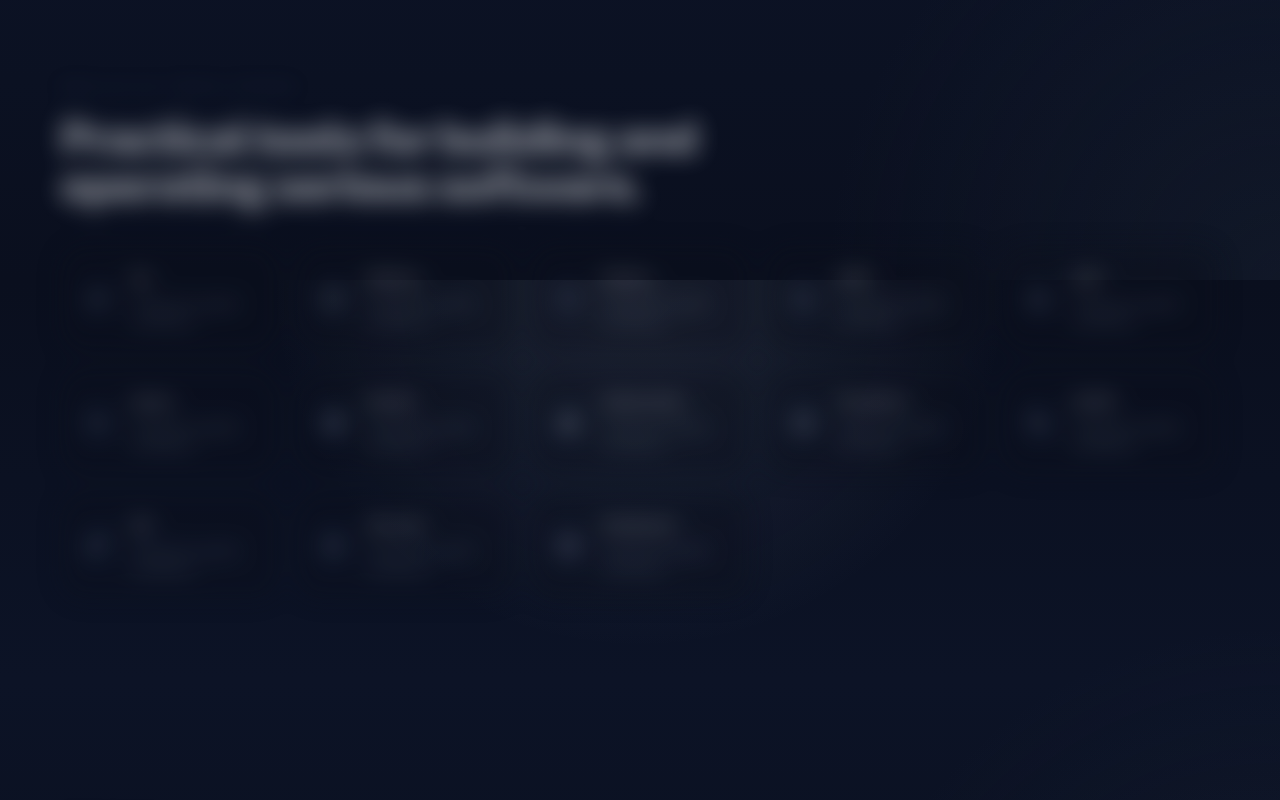
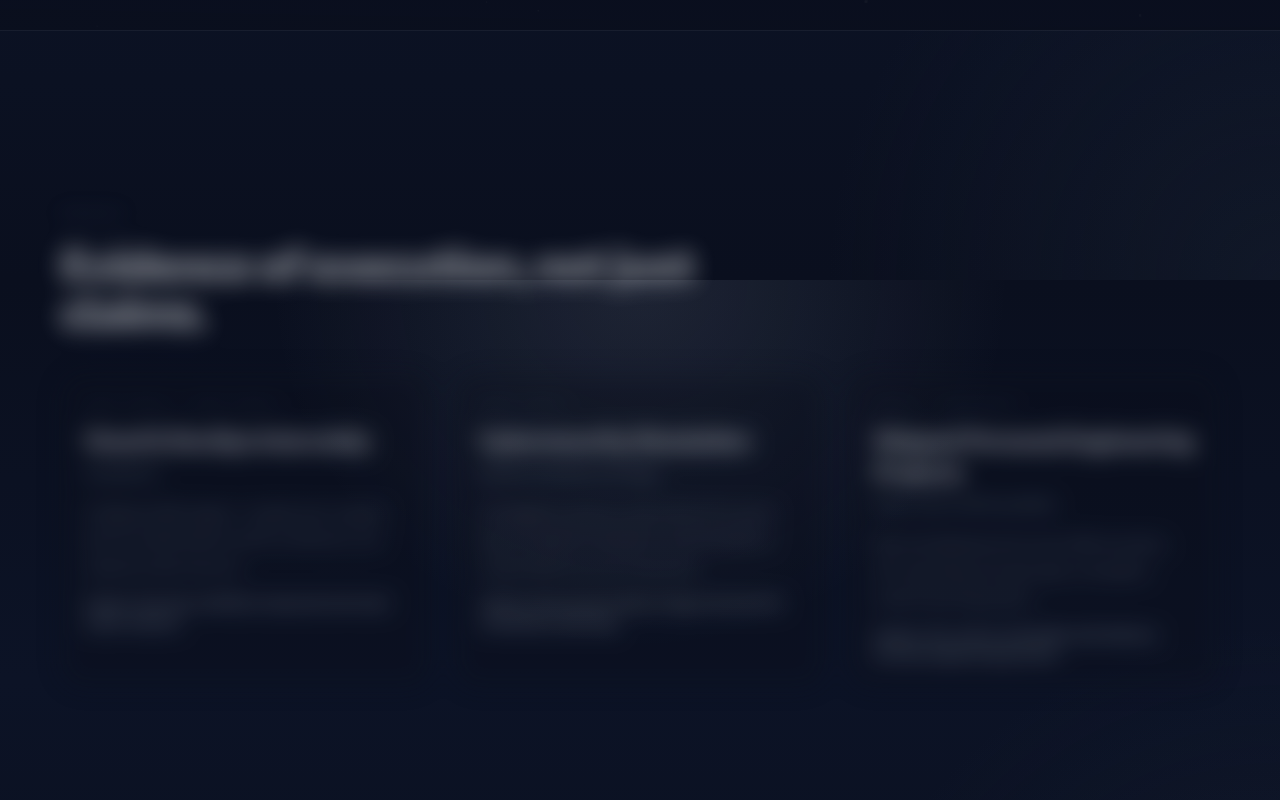
Before and after one commit to treasurebby/myportfolio, a Next.js app: page / in a window 1280 px wide. Shown: the part 1320-2120 px from the top of the page. Built offline with nearby package versions, Linux system fonts and the light colour scheme.

Commit message:
more changes

```diff
--- a/app/layout.tsx
+++ b/app/layout.tsx
@@ -15,26 +15,40 @@ const bodyFont = IBM_Plex_Sans({
 export const metadata: Metadata = {
   title: "Ehiomhen Treasure | Cloud, DevOps & Backend Engineer",
   description:
-    "Cinematic portfolio for Ehiomhen Treasure, a Cloud and Web Engineer focused on resilient infrastructure, backend systems, and polished web experiences.",
+    "Cinematic portfolio for Ehiomhen Treasure, a cloud, backend, and DevOps engineer focused on production-ready systems, resilient infrastructure, and scalable web applications.",
   keywords: [
     "Ehiomhen Treasure",
     "Cloud Engineer",
+    "Cloud Computing Portfolio",
     "DevOps Engineer",
     "Backend Engineer",
+    "Junior Backend Engineer",
+    "Cloud Backend Engineer",
+    "AWS",
+    "FastAPI",
     "Portfolio",
     "Next.js",
   ],
   openGraph: {
     title: "Ehiomhen Treasure | Cloud, DevOps & Backend Engineer",
     description:
-      "Cinematic portfolio for Ehiomhen Treasure, focused on resilient infrastructure, backend systems, and polished web experiences.",
+      "Portfolio focused on cloud-native web apps, backend engineering, and reliable DevOps delivery.",
     type: "website",
+    images: [
+      {
+        url: "/portrait.jpg",
+        width: 1200,
+        height: 630,
+        alt: "Ehiomhen Treasure portfolio preview",
+      },
+    ],
   },
   twitter: {
     card: "summary_large_image",
     title: "Ehiomhen Treasure | Cloud, DevOps & Backend Engineer",
     description:
-      "Cloud and web engineer portfolio focused on reliable systems and high-quality user experiences.",
+      "Cloud, backend, and DevOps portfolio focused on scalable systems and reliable delivery.",
+    images: ["/portrait.jpg"],
   },
 };
 
--- a/app/page.tsx
+++ b/app/page.tsx
@@ -1,10 +1,10 @@
 import ContactSection from "@/components/contact-section";
 import HeroSection from "@/components/hero-section";
 import ParticleBackground from "@/components/particle-background";
+import ProofSection from "@/components/proof-section";
 import ProjectsSection from "@/components/projects-section";
 import ScrollEffects from "@/components/scroll-effects";
 import SkillsSection from "@/components/skills-section";
-import TimelineSection from "@/components/timeline-section";
 
 export default function Home() {
   return (
@@ -15,9 +15,9 @@ export default function Home() {
         <div className="absolute right-[-8rem] top-[28rem] h-[28rem] w-[28rem] rounded-full bg-[#334155]/18 blur-3xl" />
       </div>
       <HeroSection particleBackground={<ParticleBackground />} />
+      <ProofSection />
       <SkillsSection />
       <ProjectsSection />
-      <TimelineSection />
       <ContactSection />
     </main>
   );
--- a/components/contact-section.tsx
+++ b/components/contact-section.tsx
@@ -19,17 +19,33 @@ export default function ContactSection() {
   const [hasSubmitted, setHasSubmitted] = useState(false);
 
   return (
-    <section id="contact" data-cinematic-section className="px-6 py-24 sm:px-10 lg:px-12">
-      <div className="mx-auto grid w-full max-w-7xl gap-10 lg:grid-cols-[1.1fr,0.9fr]">
+    <section id="contact" data-cinematic-section className="px-6 py-16 sm:px-10 lg:px-12">
+      <div className="mx-auto grid w-full max-w-6xl gap-8 lg:grid-cols-[1.1fr,0.9fr]">
         <div className="max-w-2xl">
           <p className="text-sm uppercase tracking-[0.4em] text-[#64748B]">Contact</p>
-          <h2 className="mt-4 font-display text-4xl font-black tracking-[-0.05em] text-[#F8FAFC] sm:text-5xl">
-            Let&apos;s build the next platform, service, or delivery pipeline.
+          <h2 className="mt-4 font-display text-3xl font-black tracking-[-0.05em] text-[#F8FAFC] sm:text-4xl">
+            Open to internships and junior cloud-backend roles.
           </h2>
-          <p className="mt-6 text-base leading-8 text-[#CBD5E1] sm:text-lg">
+          <p className="mt-5 text-base leading-7 text-[#CBD5E1]">
             Share the problem, the constraints, and the timeline. I&apos;ll respond with a practical plan
             and the shortest path to a reliable result.
           </p>
+
+          <div className="mt-5 flex flex-wrap gap-3">
+            <span className="rounded-full border border-slate-500/35 bg-slate-900/70 px-4 py-2 text-xs uppercase tracking-[0.25em] text-[#E2E8F0]">
+              Available for internships
+            </span>
+            <span className="rounded-full border border-slate-500/35 bg-slate-900/70 px-4 py-2 text-xs uppercase tracking-[0.25em] text-[#E2E8F0]">
+              Replies within 24 hours
+            </span>
+          </div>
+
+          <a
+            className="mt-6 inline-flex items-center justify-center rounded-full border border-slate-500/35 bg-white/[0.03] px-5 py-3 text-sm font-semibold text-[#E2E8F0] transition hover:border-slate-300/50 hover:bg-white/[0.06]"
+            href="mailto:ehiomhentreasureruth@gmail.com"
+          >
+            Email me directly
+          </a>
 
           <div className="mt-8 flex flex-wrap gap-4 text-sm text-[#94A3B8]">
             <a className="transition hover:text-[#E2E8F0]" href="https://github.com/treasurebby" target="_blank" rel="noopener noreferrer">
@@ -53,8 +69,12 @@ export default function ContactSection() {
             event.preventDefault();
             setHasSubmitted(true);
           }}
-          className="glass-panel rounded-[1.75rem] p-6"
+          className="glass-panel rounded-[1.5rem] p-5"
         >
+          <p className="mb-4 text-sm text-[#94A3B8]">
+            Prefer a form? Share your project details below.
+          </p>
+
           <div className="grid gap-4">
             <label className="grid gap-2 text-sm text-[#CBD5E1]">
               Name
@@ -103,7 +123,7 @@ export default function ContactSection() {
             whileTap="tap"
             className="mt-5 inline-flex w-full items-center justify-center rounded-full bg-gradient-to-r from-[#E2E8F0] to-[#94A3B8] px-5 py-3 text-sm font-semibold text-[#0A0F1E] shadow-glow transition hover:brightness-110"
           >
-            Send message
+            Send project details
           </motion.button>
 
           {hasSubmitted ? (
--- a/components/hero-section.tsx
+++ b/components/hero-section.tsx
@@ -64,15 +64,15 @@ export default function HeroSection({ particleBackground }: HeroSectionProps) {
             className="inline-flex w-fit items-center gap-2 rounded-full border border-slate-500/30 bg-white/[0.03] px-4 py-2 text-sm text-[#E2E8F0] backdrop-blur-md"
           >
             <span className="h-2 w-2 rounded-full bg-[#E2E8F0] shadow-[0_0_24px_rgba(148,163,184,0.4)]" />
-            Cloud and web systems. DevOps precision. Backend scale.
+            Cloud-native web apps. Reliable CI/CD. Production-ready infrastructure.
           </motion.div>
 
           <motion.div variants={itemVariants} className="max-w-5xl">
             <p className="mb-4 text-sm uppercase tracking-[0.45em] text-[#64748B]">
-              Cloud and Web Engineer
+              Cloud, Backend, and DevOps Engineer
             </p>
             <div className="flex flex-col items-start gap-4 sm:flex-row sm:items-center sm:gap-5">
-              <div className="relative h-24 w-24 overflow-hidden rounded-2xl border border-slate-500/35 bg-slate-900/70 shadow-[0_16px_40px_rgba(148,163,184,0.18)] sm:h-28 sm:w-28">
+              <div className="relative h-40 w-40 overflow-hidden rounded-2xl border border-slate-500/35 bg-slate-900/70 shadow-[0_16px_40px_rgba(148,163,184,0.18)] sm:h-56 sm:w-56">
                 <Image
                   src="/portrait.jpg"
                   alt="Portrait of Ehiomhen Treasure"
@@ -89,8 +89,11 @@ export default function HeroSection({ particleBackground }: HeroSectionProps) {
               </h1>
             </div>
             <p className="mt-6 max-w-2xl text-lg leading-8 text-[#CBD5E1] sm:text-xl">
-              I design and ship resilient cloud infrastructure and web platforms with smooth user
-              experiences, strong reliability, and room to scale.
+              I build cloud-native web applications with resilient backend systems, practical DevOps
+              workflows, and infrastructure that holds up in production.
+            </p>
+            <p className="mt-3 text-sm font-semibold uppercase tracking-[0.25em] text-[#94A3B8]">
+              10+ shipped projects | AWS-focused | Next.js and FastAPI systems
             </p>
           </motion.div>
 
@@ -131,7 +134,7 @@ export default function HeroSection({ particleBackground }: HeroSectionProps) {
               { label: "GitHub", href: "https://github.com/treasurebby" },
               { label: "LinkedIn", href: "https://www.linkedin.com/in/ehiomhen-treasure-889a4b298" },
               { label: "Email", href: "mailto:ehiomhentreasureruth@gmail.com" },
-              { label: "Download CV", href: "/ehiomhen-treasure-cv.pdf.pdf", download: true },
+              { label: "Download CV", href: "/ehiomhen-treasure-cv.pdf", download: true },
             ].map((button) => (
               <motion.a
                 key={button.label}
--- a/components/projects-section.tsx
+++ b/components/projects-section.tsx
@@ -5,9 +5,11 @@ import { motion } from "framer-motion";
 const projects = [
   {
     name: "Customer Complaint System (AWS Serverless)",
-    period: "2023 - 2027",
-    description:
-      "Built a serverless app using Lambda, DynamoDB, and API Gateway with CloudWatch logs, REST APIs, and basic IaC.",
+    period: "Production build",
+    problem: "Needed a scalable complaint intake flow without managing servers.",
+    built:
+      "Implemented a serverless backend with Lambda, DynamoDB, API Gateway, and CloudWatch-backed observability.",
+    outcome: "Reduced operational overhead and created a cleaner path to scale traffic.",
     stack: ["AWS Lambda", "DynamoDB", "API Gateway", "CloudWatch"],
     github: "https://github.com/treasurebby",
     status: "Completed",
@@ -15,8 +17,10 @@ const projects = [
   {
     name: "Secure 2-Tier Web App (AWS VPC)",
     period: "Project",
-    description:
-      "Configured VPC with public/private subnets, deployed EC2 and RDS, and implemented security groups, route tables, and NACLs.",
+    problem: "Needed a secure architecture separating public and private workloads.",
+    built:
+      "Configured public/private subnets, EC2 and RDS placement, plus strict security groups, route tables, and NACLs.",
+    outcome: "Improved network isolation and reduced exposed attack surface.",
     stack: ["AWS VPC", "EC2", "RDS", "Security Groups"],
     github: "https://github.com/treasurebby",
     status: "Completed",
@@ -24,8 +28,10 @@ const projects = [
   {
     name: "Food Delivery App (React Native)",
     period: "Project",
-    description:
-      "Designed a functional mobile UI with categories, restaurant lists, and mock API integration.",
+    problem: "Needed a smooth mobile flow for browse-to-order interaction.",
+    built:
+      "Designed category and listing interfaces with reusable components and mock API-driven rendering.",
+    outcome: "Faster UI iteration and a cleaner base for integrating real backend APIs.",
     stack: ["React Native", "Mobile UI", "Mock APIs"],
     github: "https://github.com/treasurebby",
     status: "Completed",
@@ -33,8 +39,10 @@ const projects = [
   {
     name: "Mood Detector (ML + CV)",
     period: "Project",
-    description:
-      "Trained a model on Kaggle data to classify emotions from images and live camera input.",
+    problem: "Needed image and webcam emotion classification for real-time feedback.",
+    built:
+      "Trained and evaluated a computer-vision model with Kaggle data for static and live camera inference.",
+    outcome: "Delivered a working end-to-end ML pipeline from training to live prediction.",
     stack: ["Python", "Machine Learning", "Computer Vision", "Kaggle"],
     github: "https://github.com/treasurebby",
     status: "Completed",
@@ -42,8 +50,9 @@ const projects = [
   {
     name: "Q&A App (Gemini API)",
     period: "Project",
-    description:
-      "Integrated Gemini API to answer user questions in real time.",
+    problem: "Needed instant, context-aware responses in a simple interface.",
+    built: "Integrated Gemini API request/response flows with real-time user interactions.",
+    outcome: "Improved response speed and reduced friction in question-answer workflows.",
     stack: ["Gemini API", "Real-time Responses"],
     github: "https://github.com/treasurebby",
     status: "Completed",
@@ -51,8 +60,10 @@ const projects = [
   {
     name: "GetBetter - Self-Improvement Platform",
     period: "In Progress",
-    description:
-      "Building a personal goal-tracking platform with time-based logging and self-improvement workflows.",
+    problem: "Needed a structured way to track goals and daily execution.",
+    built:
+      "Designing goal tracking, timed logging, and behavior loops for continuous self-improvement.",
+    outcome: "Building toward clearer progress visibility and stronger accountability loops.",
     stack: ["Web App", "Goal Tracking", "Time Logging"],
     github: "https://github.com/treasurebby",
     status: "In Progress",
@@ -76,15 +87,35 @@ const cardVariants = {
 };
 
 export default function ProjectsSection() {
+  const featuredProject = projects[0];
+
   return (
     <section id="projects" data-cinematic-section className="border-b border-white/5 px-6 py-24 sm:px-10 lg:px-12">
       <div className="mx-auto w-full max-w-7xl">
         <div className="mb-10 max-w-3xl">
           <p className="text-sm uppercase tracking-[0.4em] text-[#64748B]">Projects</p>
           <h2 className="mt-4 font-display text-4xl font-black tracking-[-0.05em] text-[#F8FAFC] sm:text-5xl">
-            Real projects across cloud, web applications, and machine learning.
+            Built to solve real delivery, reliability, and scale problems.
           </h2>
         </div>
+
+        <article className="glass-panel mb-8 rounded-[1.75rem] p-6 sm:p-8">
+          <p className="text-xs uppercase tracking-[0.35em] text-[#64748B]">Featured Case Study</p>
+          <h3 className="mt-3 font-display text-3xl font-black tracking-[-0.04em] text-[#F8FAFC] sm:text-4xl">
+            {featuredProject.name}
+          </h3>
+          <div className="mt-6 grid gap-4 text-sm leading-7 text-[#CBD5E1] sm:grid-cols-3">
+            <p>
+              <span className="font-semibold text-[#E2E8F0]">Problem:</span> {featuredProject.problem}
+            </p>
+            <p>
+              <span className="font-semibold text-[#E2E8F0]">Built:</span> {featuredProject.built}
+            </p>
+            <p>
+              <span className="font-semibold text-[#E2E8F0]">Outcome:</span> {featuredProject.outcome}
+            </p>
+          </div>
+        </article>
 
         <motion.div
           className="grid gap-6 lg:grid-cols-2"
@@ -111,7 +142,17 @@ export default function ProjectsSection() {
                   </h3>
                 </div>
 
-                <p className="text-sm leading-7 text-[#CBD5E1]">{project.description}</p>
+                <div className="grid gap-2 text-sm leading-7 text-[#CBD5E1]">
+                  <p>
+                    <span className="font-semibold text-[#E2E8F0]">Problem:</span> {project.problem}
+                  </p>
+                  <p>
+                    <span className="font-semibold text-[#E2E8F0]">Built:</span> {project.built}
+                  </p>
+                  <p>
+                    <span className="font-semibold text-[#E2E8F0]">Outcome:</span> {project.outcome}
+                  </p>
+                </div>
 
                 <div className="flex flex-wrap gap-2">
                   {project.stack.map((tag) => (
--- /dev/null
+++ b/components/proof-section.tsx
@@ -0,0 +1,80 @@
+"use client";
+
+import { motion } from "framer-motion";
+
+const proofItems = [
+  {
+    title: "Cloud & DevOps Internship",
+    source: "Covenda AI",
+    detail:
+      "Configured AWS Cognito + Amplify Auth, shipped docs for authentication and ML architecture, and cleaned up idle resources.",
+    impact: "Security workflows improved and cloud waste reduced.",
+    period: "Aug 2025 - Sep 2025",
+  },
+  {
+    title: "Cybersecurity Simulation",
+    source: "Deloitte Australia via Forage",
+    detail:
+      "Investigated suspicious web activity from server logs and applied remediation recommendations using standard security frameworks.",
+    impact: "Structured incident triage and practical remediation planning.",
+    period: "Mar 2025",
+  },
+  {
+    title: "Shipped Personal Engineering Projects",
+    source: "Cloud, web, and ML portfolio",
+    detail:
+      "Built and deployed work across AWS serverless, VPC networking, full-stack apps, and applied machine learning projects.",
+    impact: "10+ end-to-end builds with delivery-focused engineering practice.",
+    period: "2023 - Present",
+  },
+];
+
+const containerVariants = {
+  hidden: { opacity: 0 },
+  visible: {
+    opacity: 1,
+    transition: {
+      staggerChildren: 0.12,
+    },
+  },
+};
+
+const cardVariants = {
+  hidden: { opacity: 0, y: 20 },
+  visible: { opacity: 1, y: 0 },
+};
+
+export default function ProofSection() {
+  return (
+    <section id="proof" data-cinematic-section className="border-b border-white/5 px-6 py-20 sm:px-10 lg:px-12">
+      <div className="mx-auto w-full max-w-7xl">
+        <div className="mb-10 max-w-3xl">
+          <p className="text-sm uppercase tracking-[0.4em] text-[#64748B]">Proof</p>
+          <h2 className="mt-4 font-display text-4xl font-black tracking-[-0.05em] text-[#F8FAFC] sm:text-5xl">
+            Evidence of execution, not just claims.
+          </h2>
+        </div>
+
+        <motion.div
+          className="grid gap-6 lg:grid-cols-3"
+          variants={containerVariants}
+          initial="hidden"
+          whileInView="visible"
+          viewport={{ once: true, amount: 0.2 }}
+        >
+          {proofItems.map((item) => (
+            <motion.article key={item.title} variants={cardVariants} className="glass-panel rounded-[1.5rem] p-6">
+              <p className="text-xs uppercase tracking-[0.35em] text-[#64748B]">{item.period}</p>
+              <h3 className="mt-3 font-display text-2xl font-black tracking-[-0.04em] text-[#F8FAFC]">
+                {item.title}
+              </h3>
+              <p className="mt-2 text-sm font-semibold text-[#94A3B8]">{item.source}</p>
+              <p className="mt-4 text-sm leading-7 text-[#CBD5E1]">{item.detail}</p>
+              <p className="mt-3 text-sm font-semibold text-[#E2E8F0]">Impact: {item.impact}</p>
+            </motion.article>
+          ))}
+        </motion.div>
+      </div>
+    </section>
+  );
+}
```
Also changed, not shown: 1 other file (tests, documents, lock files or other folders).
